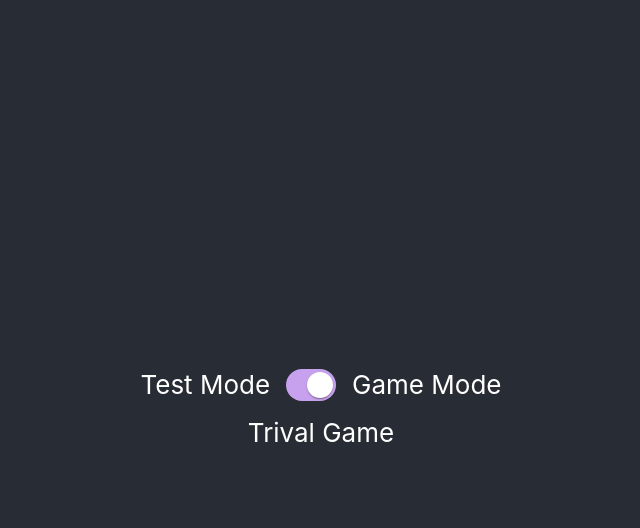
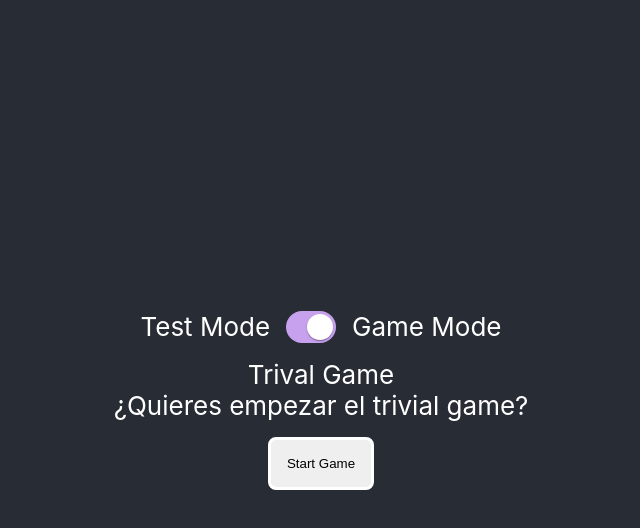
Before and after one commit to laiaguirado/trivial_page, a React (Vite) app in the folder frontend/: page / in a window 1280 px wide. Both pictures are taken after a click on the label 630 px from the left and 302 px from the top of the page. Shown: the top 528 px of the page, without its empty margins (319-959 px from the left). Built offline with nearby package versions, Linux system fonts and the light colour scheme; no server answers.

Commit message:
start coding trivial game

```diff
--- a/frontend/src/App.css
+++ b/frontend/src/App.css
@@ -40,6 +40,29 @@
   align-items: center;
 }
 
+.trivial-game p{
+  margin:0rem;
+}
+
+.trivial-questionGame{
+  border: 0.25rem solid white;
+  border-radius: 1rem;
+  margin:1rem;
+  padding: 1rem;
+}
+
+.trivial-questionGame-answer, .trivial-questionGame-changeQuestion, .trivial-game-button{
+  margin:1rem;
+  padding: 1rem;
+  border: 0.2rem solid white;
+  border-radius: 0.5rem;
+}
+
+.trivial-questionGame-answer:hover, .trivial-questionGame-changeQuestion:hover, .trivial-game-button:hover{
+  background-color: #c7a1ed;
+  cursor: pointer;
+}
+
 .App-header {
   background-color: #282c34;
   min-height: 100vh;
--- a/frontend/src/api.js
+++ b/frontend/src/api.js
@@ -2,6 +2,21 @@ const HOST = "localhost";
 const PORT = 8080;
 const BASE_URL = `http://${HOST}:${PORT}`;
 
+export const getTrivial = async (numQuestion) => {
+    try {
+        const response = await fetch(`${BASE_URL}/trivial/${numQuestion}`, {
+            method: "GET",
+        });
+        const trivial = await response.json();
+        if (response.status === 200) {
+            return { success: true, trivial };
+        } else {
+            return { success: false, error: "Couldn't fetch trivial" };
+        }
+    } catch (e) {
+        return { success: false, error: `Network error: ${e.message}` };
+    }
+}
 
 export const getTrivialList = async () => {
     try {
--- a/frontend/src/components/TrivialGame.jsx
+++ b/frontend/src/components/TrivialGame.jsx
@@ -1,10 +1,16 @@
-import React from "react";
+import React, { useEffect, useState } from "react";
+import TrivialQuestionGame from "./TrivialQuestionGame";
+import TrivialStartGame from "./TrivialStartGame";
 
 const TrivialGame = () => {
+    const [startedGame, setStartedGame] = useState(false);
     return (
-        <div>
-            {/*TODO: desenvolupar el modo joc */}
+        <div className="trivial-game">
             <div>Trival Game</div>
+            {startedGame === false ? <TrivialStartGame /> : <TrivialQuestionGame startedGame={startedGame} />}
+            <button className="trivial-game-button" onClick={() => setStartedGame(!startedGame)}>
+                {startedGame === false ? <p>Start Game</p> : <p>End Game</p>}
+            </button>
         </div>
     );
 };
--- /dev/null
+++ b/frontend/src/components/TrivialQuestionGame.jsx
@@ -0,0 +1,57 @@
+import React, { useEffect, useState } from "react";
+import * as api from "../api";
+import { getRandomNum, getRandomNumAndSkipRepeat } from "../utils/math";
+const MAX_NUMQUESTION = 5;
+
+const TrivialQuestionGame = () => {
+    const [trivialQuestion, setTrivialQuestion] = useState(null);
+    const [numQuestion, setNumQuestion] = useState(getRandomNum(MAX_NUMQUESTION));
+    const [numQuestionUsed, setNumQuestionUsed] = useState([]);
+    const [error, setError] = useState("");
+
+    const loadTrivial = async (num) => {
+        const { trivial } = await api.getTrivial(num);
+        if (trivial !== null) {
+            setTrivialQuestion(trivial);
+            { console.log(numQuestion) }
+            setNumQuestionUsed(numQuestionUsed => [...numQuestionUsed, num])
+            { console.log(numQuestionUsed) }
+        } else {
+            setTrivialQuestion([]);
+        }
+    };
+
+    const changeQuestion = () => {
+        let random = getRandomNumAndSkipRepeat(MAX_NUMQUESTION, numQuestionUsed);
+        console.log("random" + random);
+        if (random === 0) {
+            setError("no more questions");
+        } else {
+            setNumQuestion(random);
+        }
+    }
+
+    useEffect(() => {
+        loadTrivial(numQuestion);
+    }, [numQuestion]);
+
+    if (trivialQuestion === null) {
+        return <div>Loading...</div>;
+    } else {
+
+        return (
+            <div className="trivial-questionGame">
+                <p>{error}</p>
+                <button className="trivial-questionGame-changeQuestion" onClick={changeQuestion}>Cambiar pregunta</button>
+                <div className="trivial-questionGame-question">{trivialQuestion.question}</div>
+                <div className="trivial-questionGame-answers">
+                    {trivialQuestion.answers.map((answer, index) => (
+                        <button className="trivial-questionGame-answer" key={trivialQuestion._id + "_" + index}>{answer.answer}</button>
+                    ))}
+                </div>
+            </div >
+        );
+    }
+};
+
+export default TrivialQuestionGame;
--- /dev/null
+++ b/frontend/src/components/TrivialStartGame.jsx
@@ -0,0 +1,11 @@
+import React from "react";
+
+const TrivialStartGame = () => {
+    return (
+        <div className="trivial-startGame">
+            <div>¿Quieres empezar el trivial game?</div>
+        </div>
+    );
+};
+
+export default TrivialStartGame;
--- /dev/null
+++ b/frontend/src/utils/math.js
@@ -0,0 +1,18 @@
+export const getRandomNum = (max) => {
+    const num = Math.floor(Math.random() * (max) + 1);
+    return num;
+}
+
+export const getRandomNumAndSkipRepeat = (max, listOmitir) => {
+    console.log(listOmitir.length);
+    console.log(max)
+    if (listOmitir.length === max + 1) {
+        return 0;
+    } else {
+        let random = getRandomNum(max);
+        while (listOmitir.includes(random)) {
+            random = getRandomNum(max);
+        }
+        return random;
+    }
+}
```
